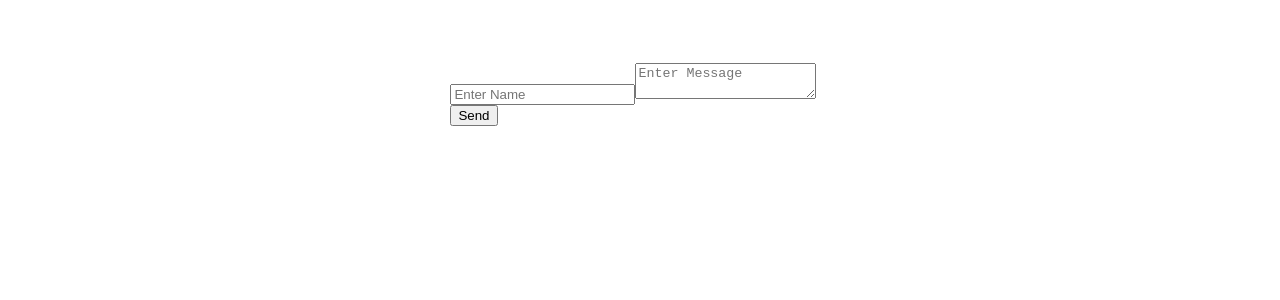
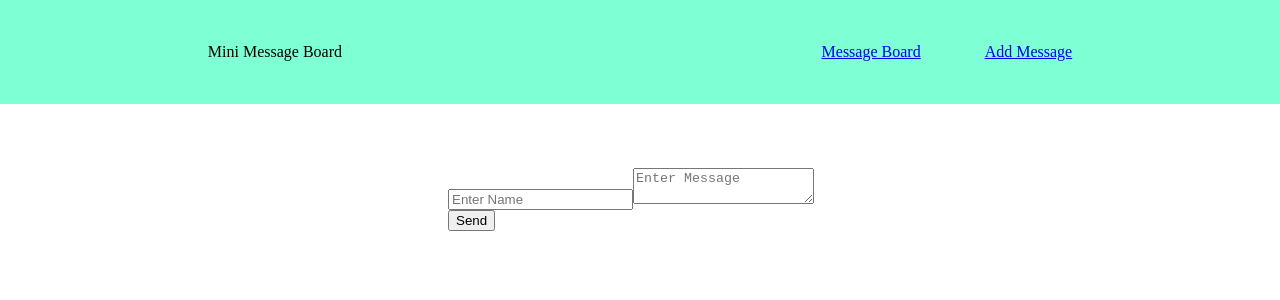
Before and after one commit to aaronsww/message-board, a React (Vite) app: page /add in a window 1280 px wide. Shown: the top 300 px of the page. Built offline with nearby package versions, Linux system fonts and the light colour scheme.

Commit message:
chore: added basic Navbar and link functionality

```diff
--- /dev/null
+++ b/components/Card.jsx
@@ -0,0 +1,12 @@
+import React from "react";
+
+function Card({ name, content }) {
+  return (
+    <div>
+      <h3>{content}</h3>
+      <h2>{name}</h2>
+    </div>
+  );
+}
+
+export default Card;
--- a/components/Home.jsx
+++ b/components/Home.jsx
@@ -1,10 +1,9 @@
 import React from "react";
 import { useState, useEffect } from "react";
 import axios from "axios";
+import Card from "./Card";
 
 function Home() {
-  // const [name, setName] = useState("");
-  // const [content, setContent] = useState("");
   const [wholeData, setWholeData] = useState([]);
 
   useEffect(() => {
@@ -19,7 +18,13 @@ function Home() {
       });
   }, []);
 
-  return <div>{wholeData.map((item) => <p>{item.name}</p>)}</div>;
+  return (
+    <div>
+      {wholeData.map((item) => {
+        return <Card name={item.name} content={item.content} />;
+      })}
+    </div>
+  );
 }
 
 export default Home;
--- /dev/null
+++ b/components/Navbar.jsx
@@ -0,0 +1,20 @@
+import React from "react";
+import { Link } from "react-router-dom";
+
+function Navbar() {
+  return (
+    <div className="nav">
+      <p>Mini Message Board</p>
+      <div>
+        <p className="navButton">
+          <Link to="/">Message Board</Link>
+        </p>
+        <p className="navButton">
+          <Link to="/add">Add Message</Link>
+        </p>
+      </div>
+    </div>
+  );
+}
+
+export default Navbar;
--- a/src/App.css
+++ b/src/App.css
@@ -1,3 +1,20 @@
+body{
+    margin: 0 auto;
+}
+.nav{
+    display: flex;
+    justify-content: space-around;
+    align-items: center;
+    height: 13vh;
+    background-color: aquamarine;
+}
+.nav>div{
+    display: flex;
+}
+.navButton{
+    margin-left: 4rem;
+}
+
 .compose{
     display: flex;
    flex-direction: column;
--- a/src/App.jsx
+++ b/src/App.jsx
@@ -2,6 +2,7 @@ import { useState } from "react";
 import axios from "axios";
 import { BrowserRouter, Routes, Route } from "react-router-dom";
 import "./App.css";
+import Navbar from "../components/Navbar";
 import Home from "../components/Home";
 import Add from "../components/Add";
 
@@ -10,7 +11,7 @@ function App() {
 
   return (
     <BrowserRouter>
-      {/* <Navbar /> */}
+      <Navbar />
       <Routes>
         <Route path="/" element={<Home />} />
         <Route path="/add" element={<Add />} />
```
